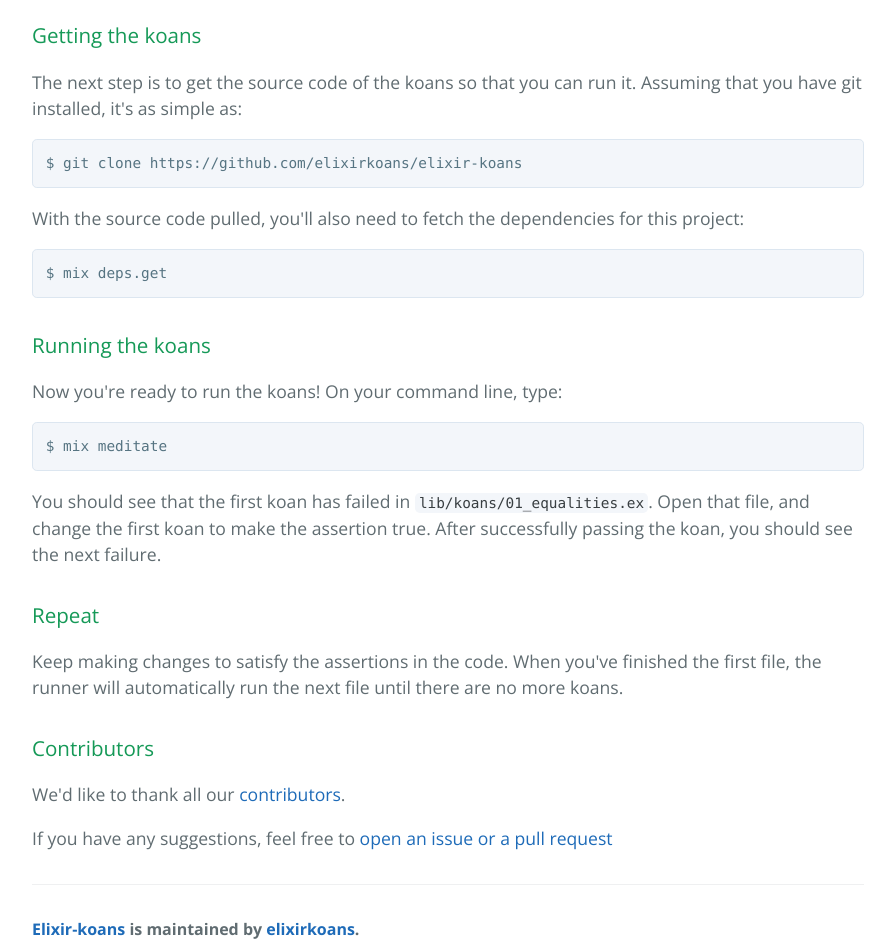
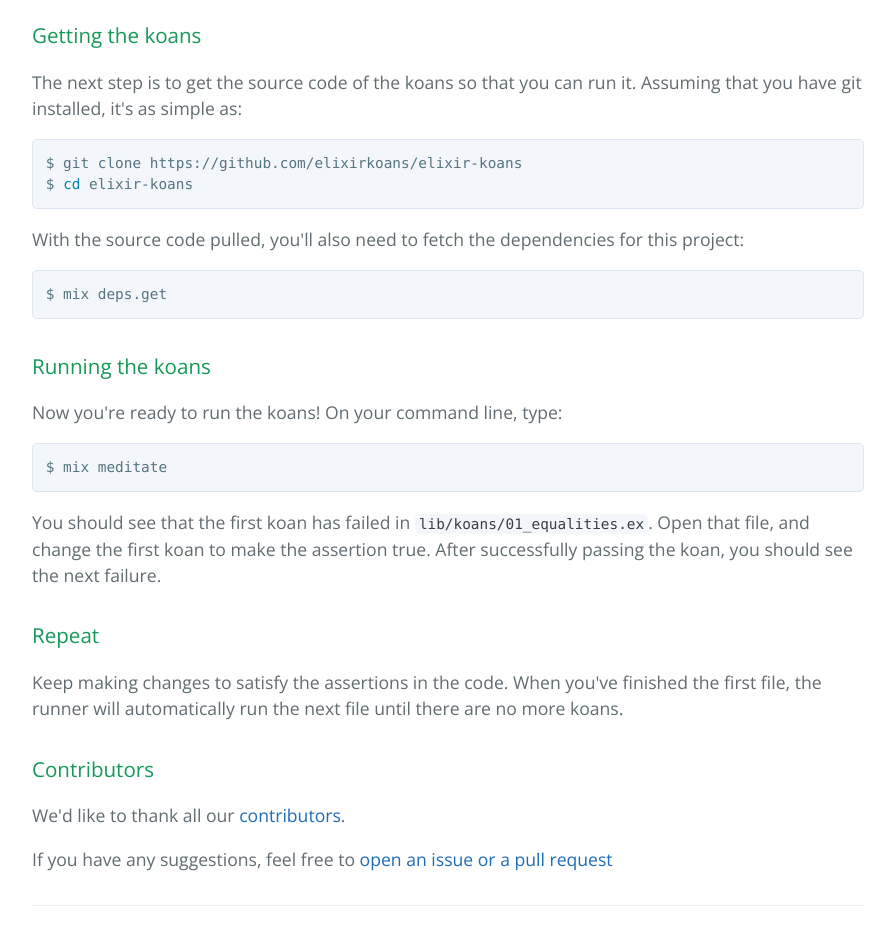
Before and after one commit to elixirkoans/elixir-koans, a plain HTML site: page index.html in a window 1280 px wide. Shown: the part 900-1839 px from the top of the page, without its empty margins (192-1087 px from the left). Drawn offline with nearby package versions, Linux system fonts and the light colour scheme.

```diff
--- a/index.html
+++ b/index.html
@@ -42,7 +42,8 @@ of the most important features and idiomatic usage of the language.</p>
 
 <p>The next step is to get the source code of the koans so that you can run it. Assuming that you have git installed, it's as simple as:</p>
 
-<div class="highlight highlight-source-shell"><pre>$ git clone https://github.com/elixirkoans/elixir-koans</pre></div>
+<div class="highlight highlight-source-shell"><pre>$ git clone https://github.com/elixirkoans/elixir-koans
+$ <span class="pl-c1">cd</span> elixir-koans</pre></div>
 
 <p>With the source code pulled, you'll also need to fetch the dependencies for this project:</p>
 
```
Also changed, not shown: params.json (+1 -1 lines).
